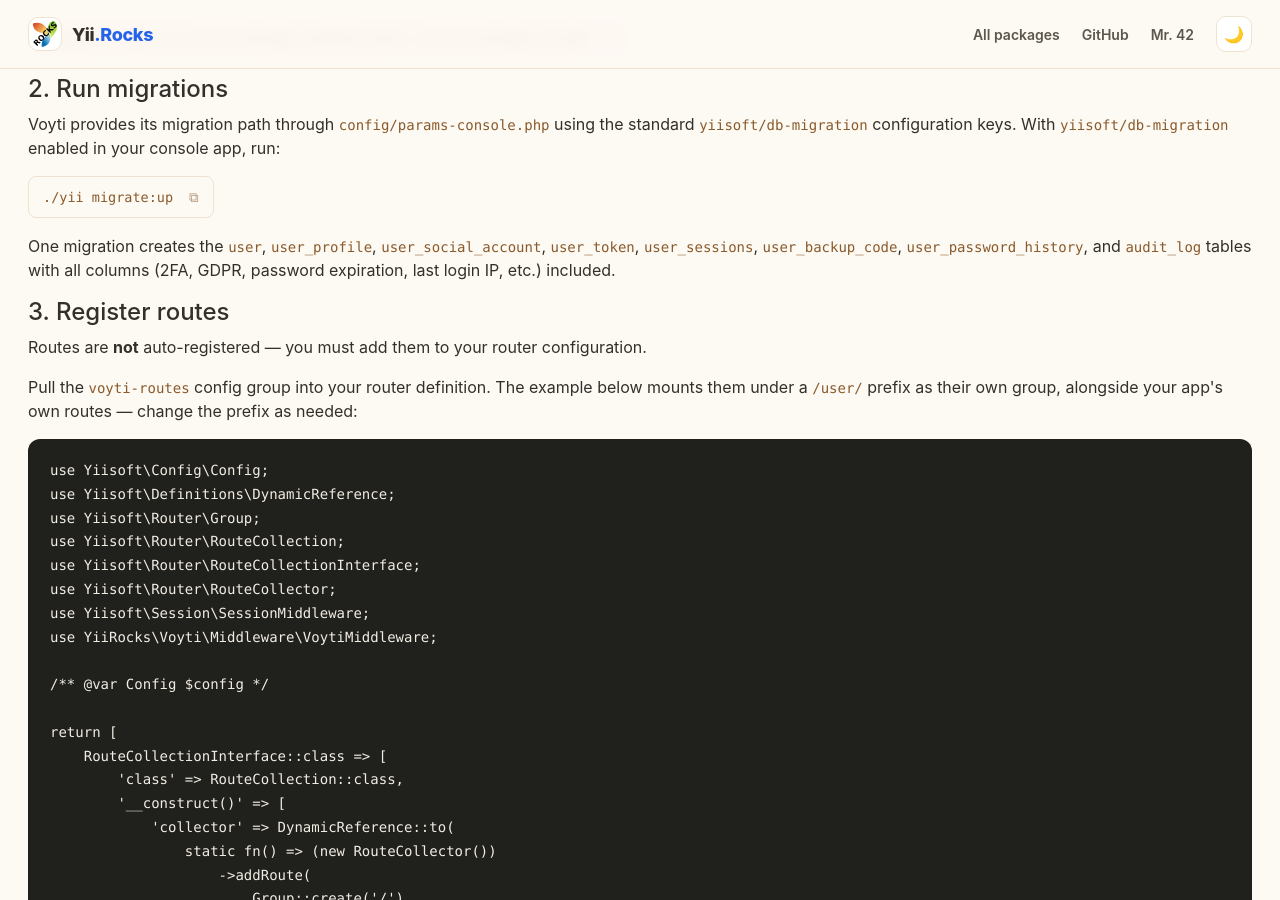
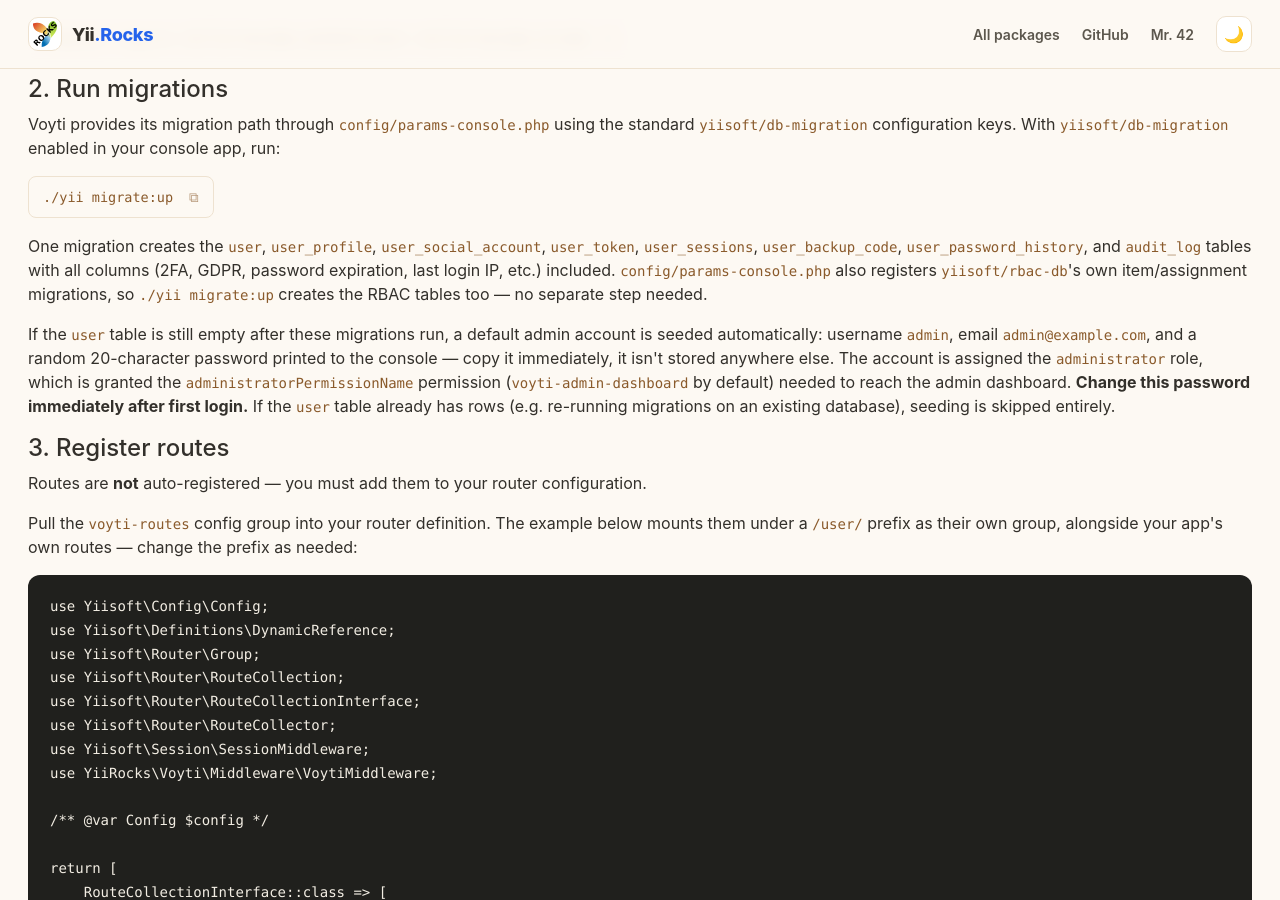
Before and after one commit to YiiRocks/YiiRocks.github.io, a Jekyll site: the page built from voyti/index.html, in a window 1280 px wide and 900 px high, scrolled down 802 px. Built offline with Jekyll 4.4.1, drawn with Linux system fonts in a browser that asks for light colours; a style sheet for code colours, icons or effects is not loaded; some of the changed text lies outside the part shown.

Commit message:
Sync voyti page with upstream README (RBAC migrations + admin seeding note, administratorPermissionName default voyti-admin-dashboard)

```diff
--- a/voyti/index.html
+++ b/voyti/index.html
@@ -61,7 +61,24 @@ title: Voyti
             <code>user_sessions</code>, <code>user_backup_code</code>,
             <code>user_password_history</code>, and <code>audit_log</code>
             tables with all columns (2FA, GDPR, password expiration, last
-            login IP, etc.) included.
+            login IP, etc.) included. <code>config/params-console.php</code> also
+            registers <code>yiisoft/rbac-db</code>'s own item/assignment
+            migrations, so <code>./yii migrate:up</code> creates the RBAC tables
+            too &mdash; no separate step needed.
+        </p>
+        <p>
+            If the <code>user</code> table is still empty after these migrations
+            run, a default admin account is seeded automatically: username
+            <code>admin</code>, email <code>admin@example.com</code>, and a random
+            20-character password printed to the console &mdash; copy it
+            immediately, it isn't stored anywhere else. The account is assigned
+            the <code>administrator</code> role, which is granted the
+            <code>administratorPermissionName</code> permission
+            (<code>voyti-admin-dashboard</code> by default) needed to reach the
+            admin dashboard. <strong>Change this password immediately after first
+            login.</strong> If the <code>user</code> table already has rows (e.g.
+            re-running migrations on an existing database), seeding is skipped
+            entirely.
         </p>
 
         <h4 id="3-register-routes">3. Register routes</h4>
@@ -300,8 +317,8 @@ return [
                 <div class="options-desc">Number of previous passwords remembered per user to prevent reuse. Only enforced when <code>enablePasswordExpiration</code> is <code>true</code>. Default: <code>10</code>.</div>
             </div>
             <div class="options-row">
-                <div class="options-name">administratorPermissionName<span class="options-type"> ?string</span></div>
-                <div class="options-desc">Permission/role name granting admin access. Default: <code>'admin'</code>.</div>
+                <div class="options-name">administratorPermissionName<span class="options-type"> string</span></div>
+                <div class="options-desc">Permission name granting admin access. Default: <code>'voyti-admin-dashboard'</code>.</div>
             </div>
             <div class="options-row">
                 <div class="options-name">profileVisibility<span class="options-type"> ProfileVisibility</span></div>
```
